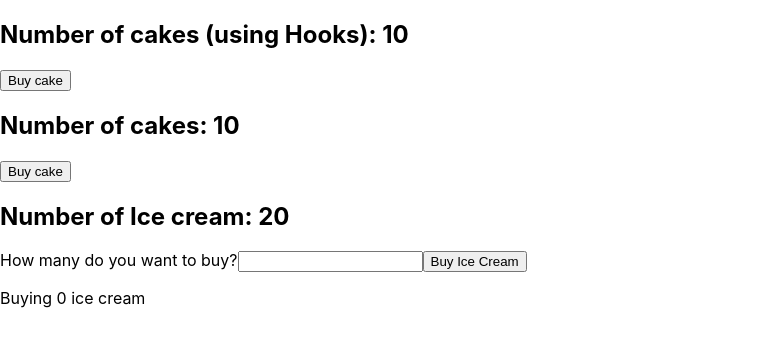
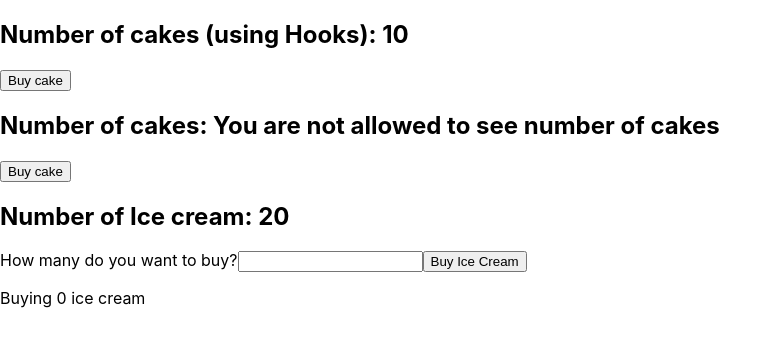
Before and after one commit to shravanshanmugam/learn-react, a React (Create React App) app in the folder react-redux/: page / in a window 1280 px wide. Shown: the top 346 px of the page, without its empty margins (0-782 px from the left). Built offline with nearby package versions, Linux system fonts and the light colour scheme.

Commit message:
use ownProps in map state to props function

```diff
--- a/react-redux/src/App.js
+++ b/react-redux/src/App.js
@@ -9,7 +9,7 @@ function App() {
     <Provider store={store}>
       <div className="App">
         <HooksCakeContainer />
-        <CakeContainer />
+        <CakeContainer showCount={false} />
         <IceCreamContainer />
       </div>
     </Provider>
--- a/react-redux/src/components/CakeContainer.js
+++ b/react-redux/src/components/CakeContainer.js
@@ -11,9 +11,12 @@ function CakeContainer(props) {
   );
 }
 
-const mapStateToProps = (state) => {
+// use state and component props to map to props
+const mapStateToProps = (state, ownProps) => {
   return {
-    numOfCakes: state.cake.numOfCakes,
+    numOfCakes: ownProps.showCount
+      ? state.cake.numOfCakes
+      : "You are not allowed to see number of cakes",
   };
 };
 
```
